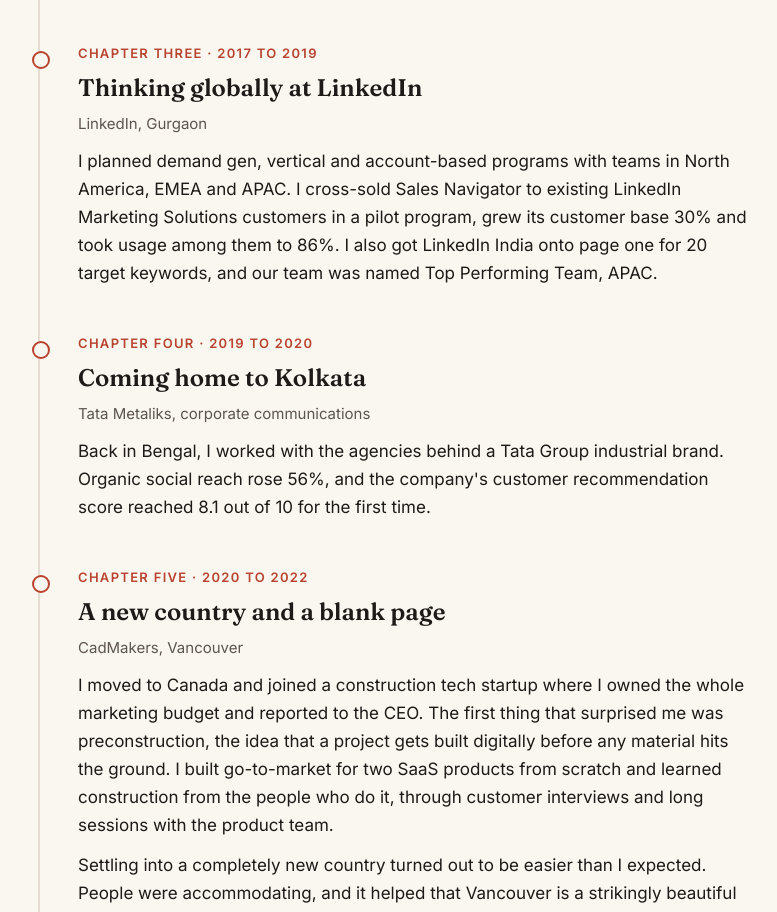
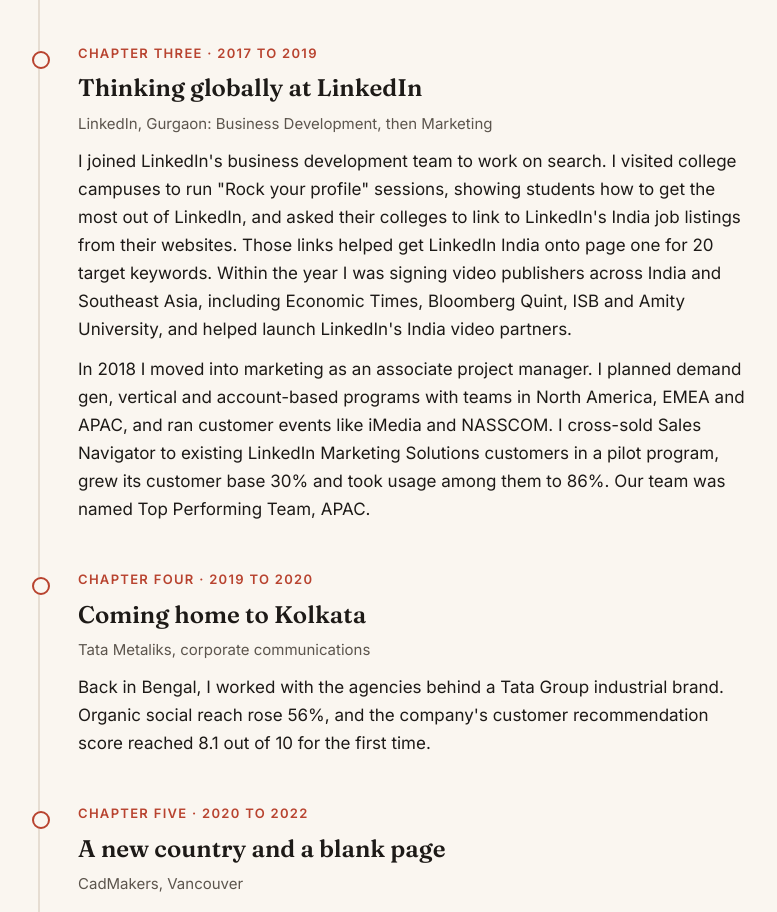
Before and after one commit to ananyaganguli/ananyaganguli.github.io, a plain HTML site: page index.html in a window 1280 px wide. Shown: the part 2114-3026 px from the top of the page, without its empty margins (116-893 px from the left). Drawn offline with Linux system fonts and the light colour scheme.

Commit message:
Add files via upload

```diff
--- a/index.html
+++ b/index.html
@@ -269,9 +269,9 @@
         <div class="chapter" id="ch-linkedin">
           <p class="when">Chapter three · 2017 to 2019</p>
           <h3>Thinking globally at LinkedIn</h3>
-          <p class="where">LinkedIn, Gurgaon</p><div class="more-body">
-          <p>I planned demand gen, vertical and account-based programs with teams in North America, EMEA and APAC. I cross-sold Sales Navigator to existing LinkedIn Marketing Solutions customers in a pilot program, grew its customer base 30% and took usage among them to 86%. I also got LinkedIn India onto page one for 20 target keywords, and our team was named Top Performing Team, APAC.</p>
-        </div>
+          <p class="where">LinkedIn, Gurgaon: Business Development, then Marketing</p><div class="more-body"><p>I joined LinkedIn's business development team to work on search. I visited college campuses to run "Rock your profile" sessions, showing students how to get the most out of LinkedIn, and asked their colleges to link to LinkedIn's India job listings from their websites. Those links helped get LinkedIn India onto page one for 20 target keywords. Within the year I was signing video publishers across India and Southeast Asia, including Economic Times, Bloomberg Quint, ISB and Amity University, and helped launch LinkedIn's India video partners.</p>
+          <p style="margin-top:12px">In 2018 I moved into marketing as an associate project manager. I planned demand gen, vertical and account-based programs with teams in North America, EMEA and APAC, and ran customer events like iMedia and NASSCOM. I cross-sold Sales Navigator to existing LinkedIn Marketing Solutions customers in a pilot program, grew its customer base 30% and took usage among them to 86%. Our team was named Top Performing Team, APAC.</p></div>
+
           <button class="more-btn" type="button" aria-expanded="false">Read this chapter</button>
         </div>
         <div class="chapter">
```
Also changed, not shown: 1 other file.
